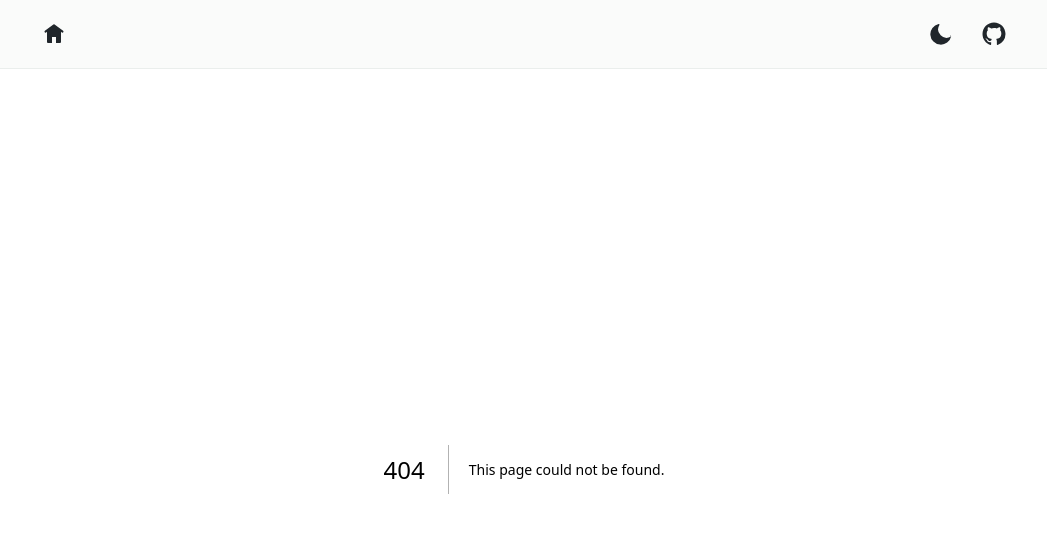
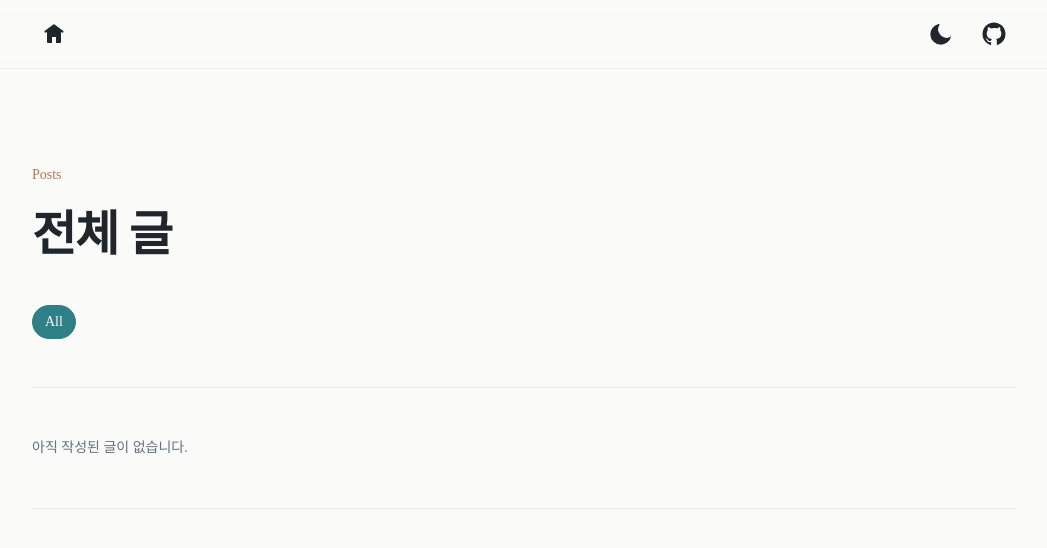
Before and after one commit to earlgrey02/blog, a Next.js app: page /posts in a window 1280 px wide. Before the commit this address had no page. Shown: the top 548 px of the page, without its empty margins (116-1163 px from the left). Built offline with nearby package versions, Linux system fonts and the light colour scheme; a web font is replaced by a local one.

Commit message:
[#3] 게시글 리스트 페이지 구현 (#4)

```diff
--- a/app/layout.tsx
+++ b/app/layout.tsx
@@ -9,7 +9,10 @@ interface Props {
 }
 
 const metadata = {
-  title: 'earlgrey02의 블로그'
+  title: {
+    default: 'earlgrey02의 블로그',
+    template: '%s | earlgrey02의 블로그'
+  }
 } satisfies Metadata
 
 const Layout = ({ children }: Props) => {
--- a/app/page.tsx
+++ b/app/page.tsx
@@ -1,6 +1,8 @@
+import { getLatestPostDate, posts } from '@/lib/posts'
 import Link from 'next/link'
 
-const posts = []
+const latestPostDate = getLatestPostDate()
+const recentPosts = posts.slice(0, 3)
 
 const Page = () => {
   return (
@@ -33,7 +35,7 @@ const Intro = () => {
         </div>
         <div>
           <dt className="text-subtle">Updated</dt>
-          <dd className="mt-1 font-medium text-foreground">2026.06</dd>
+          <dd className="mt-1 font-medium text-foreground">{latestPostDate ?? '-'}</dd>
         </div>
       </dl>
     </section>
@@ -56,7 +58,7 @@ const PostList = () => {
         </div>
 
         <div className="grid gap-5 md:grid-cols-3">
-          {posts.map(post => (
+          {recentPosts.map(post => (
             <Link
               key={post.id}
               href={`/posts/${post.id}`}
--- /dev/null
+++ b/app/posts/page.tsx
@@ -0,0 +1,145 @@
+import type { Post } from '@/lib/posts'
+import { posts } from '@/lib/posts'
+import { cn } from '@/lib/tailwind/utils'
+import type { Metadata } from 'next'
+import Link from 'next/link'
+
+interface Props {
+  searchParams: Promise<{
+    page?: string
+    tag?: string
+  }>
+}
+
+const metadata = {
+  title: 'Posts'
+} satisfies Metadata
+
+const PAGE_SIZE = 5
+const tags = Array.from(new Set(posts.flatMap(post => post.tags)))
+const controlClassName =
+  'border border-border text-sm font-medium text-muted transition hover:border-border-strong hover:text-foreground'
+const activeControlClassName = 'border-accent bg-accent text-background hover:border-accent hover:text-background'
+
+const createPostsLink = ({ page, tag }: { page?: number; tag?: string }) => {
+  const params = new URLSearchParams()
+
+  if (tag) {
+    params.set('tag', tag)
+  }
+
+  if (page && page > 1) {
+    params.set('page', String(page))
+  }
+
+  const query = params.toString()
+
+  return query ? `/posts?${query}` : '/posts'
+}
+
+const Page = async ({ searchParams }: Props) => {
+  const { page, tag } = await searchParams
+  const currentPage = page ? Number(page) : 1
+  const filteredPosts = tag ? posts.filter(post => post.tags.includes(tag)) : posts
+  const startIndex = (currentPage - 1) * PAGE_SIZE
+  const paginatedPosts = filteredPosts.slice(startIndex, startIndex + PAGE_SIZE)
+
+  return (
+    <main className="min-h-screen bg-background text-foreground">
+      <section className="mx-auto max-w-5xl px-5 py-16 md:py-24">
+        <div className="max-w-3xl">
+          <p className="mb-5 text-sm font-medium text-highlight">Posts</p>
+          <h1 className="text-4xl font-semibold leading-tight tracking-tight md:text-5xl">전체 글</h1>
+        </div>
+        <PostFilter selectedTag={tag} />
+        <PostList posts={paginatedPosts} />
+        <PostPaginator currentPage={currentPage} posts={filteredPosts} selectedTag={tag} />
+      </section>
+    </main>
+  )
+}
+
+const PostFilter = ({ selectedTag }: { selectedTag?: string }) => {
+  return (
+    <div className="mt-10 flex flex-wrap gap-2">
+      <Link
+        className={cn(controlClassName, 'rounded-full px-3 py-1.5', !selectedTag && activeControlClassName)}
+        href="/posts">
+        All
+      </Link>
+      {tags.map(tag => (
+        <Link
+          className={cn(controlClassName, 'rounded-full px-3 py-1.5', tag === selectedTag && activeControlClassName)}
+          href={createPostsLink({ tag })}
+          key={tag}>
+          {tag}
+        </Link>
+      ))}
+    </div>
+  )
+}
+
+const PostList = ({ posts }: { posts: Post[] }) => {
+  return (
+    <div className="mt-12 divide-y divide-border border-y border-border">
+      {posts.length > 0 ? (
+        posts.map(post => (
+          <Link className="group block py-7" href={`/posts/${post.id}`} key={post.id}>
+            <div className="mb-4 flex flex-wrap items-center gap-3 text-xs font-medium text-subtle">
+              <time dateTime={post.date.replaceAll('.', '-')}>{post.date}</time>
+              <div className="flex flex-wrap gap-2">
+                {post.tags.map(tag => (
+                  <span className="rounded-full border border-border bg-tag px-2.5 py-1 text-muted" key={tag}>
+                    {tag}
+                  </span>
+                ))}
+              </div>
+            </div>
+            <h2 className="text-2xl font-semibold leading-8 tracking-tight transition group-hover:text-accent">
+              {post.title}
+            </h2>
+            <p className="mt-3 max-w-2xl text-sm leading-6 text-muted">{post.description}</p>
+          </Link>
+        ))
+      ) : (
+        <div className="py-12 text-sm leading-6 text-muted">아직 작성된 글이 없습니다.</div>
+      )}
+    </div>
+  )
+}
+
+const PostPaginator = ({
+  currentPage,
+  posts,
+  selectedTag
+}: {
+  currentPage: number
+  posts: Post[]
+  selectedTag?: string
+}) => {
+  const totalPages = Math.ceil(posts.length / PAGE_SIZE)
+
+  if (totalPages <= 1) {
+    return null
+  }
+
+  return (
+    <nav className="mt-10 flex items-center justify-center gap-2">
+      {Array.from({ length: totalPages }, (_, index) => index + 1).map(page => (
+        <Link
+          className={cn(
+            controlClassName,
+            'inline-flex size-10 items-center justify-center rounded-full',
+            page === currentPage && activeControlClassName
+          )}
+          href={createPostsLink({ page, tag: selectedTag })}
+          key={page}>
+          {page}
+        </Link>
+      ))}
+    </nav>
+  )
+}
+
+export { metadata }
+export default Page
--- /dev/null
+++ b/lib/posts.ts
@@ -0,0 +1,16 @@
+interface Post {
+  id: string
+  title: string
+  description: string
+  tags: string[]
+  date: string
+}
+
+const posts: Post[] = []
+
+const getLatestPostDate = () => {
+  return posts.map(post => post.date).sort((a, b) => b.localeCompare(a))[0]
+}
+
+export { getLatestPostDate, posts }
+export type { Post }
```
